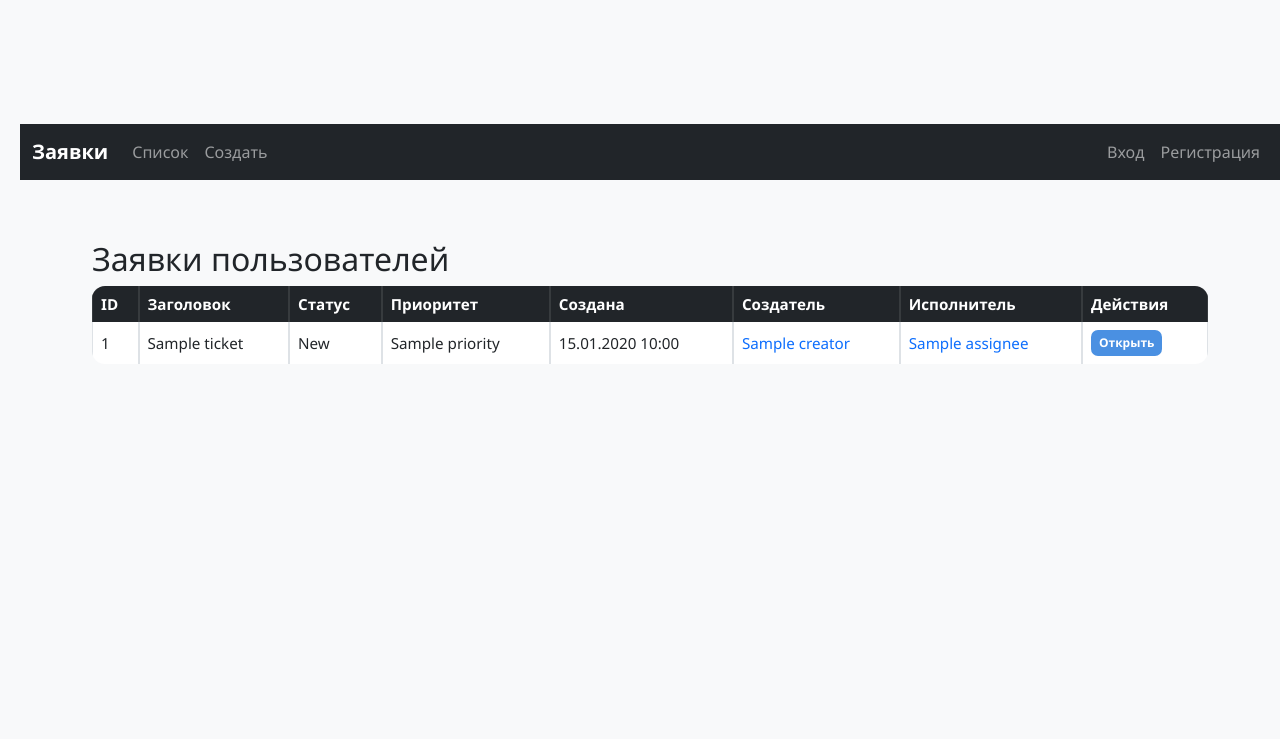
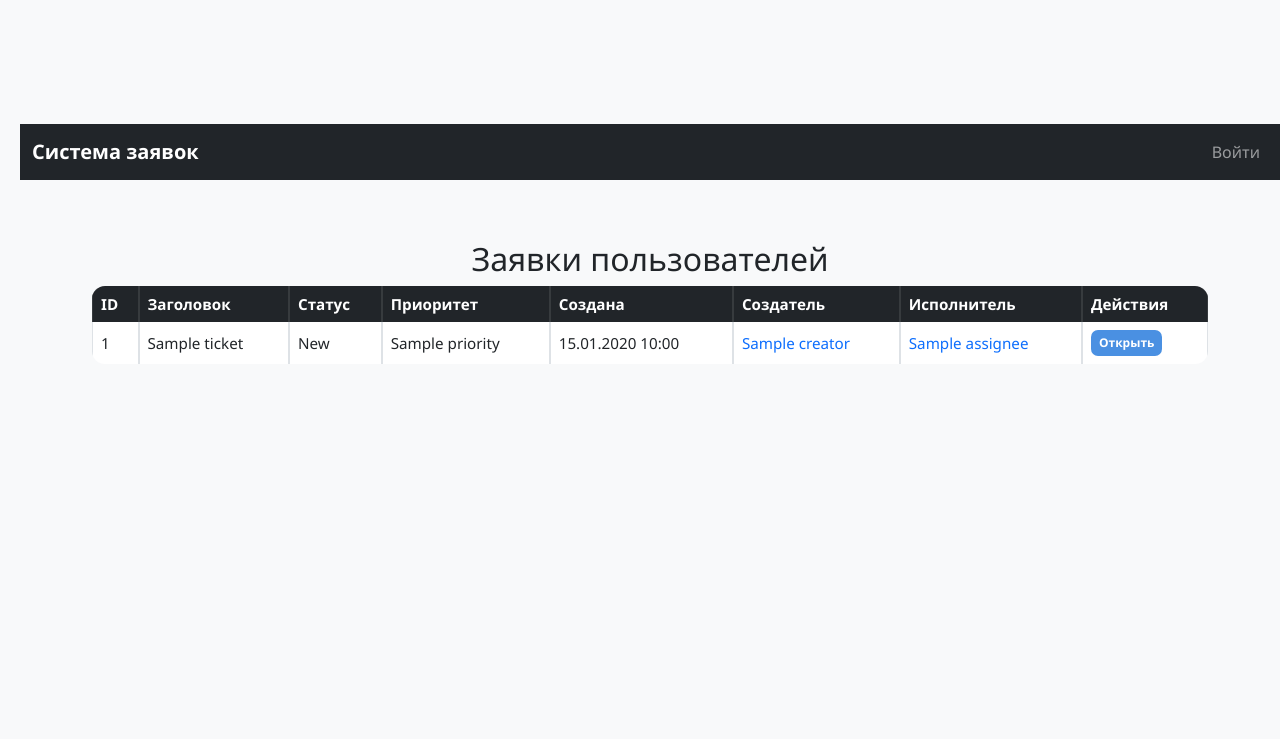
Before and after one commit to Viktoria0109/tech_ticket, a FastAPI app: template frontent/templates/admin/ticket.html in a window 1280 px wide. Shown: the top 739 px of the page. Run offline with FastAPI, Linux system fonts and the light colour scheme; the template is opened without the code that fills it: most values are stand-ins (such as "Sample title", 1, 10 or a date in 2020).

Commit message:
изм base

```diff
--- a/frontent/templates/base.html
+++ b/frontent/templates/base.html
@@ -1,50 +1,38 @@
-<!DOCTYPE html>
+<!doctype html>
 <html lang="ru">
 <head>
-    <meta charset="UTF-8">
+    <meta charset="utf-8">
+    <meta name="viewport" content="width=device-width, initial-scale=1">
+    <!-- Заголовок страницы: можно переопределять в дочерних шаблонах -->
     <title>{% block title %}{{ app_name }}{% endblock %}</title>
     <link href="https://cdn.jsdelivr.net/npm/bootstrap@5.3.0/dist/css/bootstrap.min.css" rel="stylesheet">
     <link rel="icon" href="{{ request.url_for('static', path='favicon.ico') }}">
-    <link rel="stylesheet" href="{{ request.url_for('static', path='/css/style.css') }}">
-    <script src="{{ request.url_for('static', path='/js/main.js') }}"></script>
+    <link rel="stylesheet" href="{{ request.url_for('static', path='css/style.css') }}">
 </head>
-<body>
+<body class="body-n">
+    <!-- Общая навигационная панель для всех страниц -->
     <nav class="navbar navbar-expand-lg navbar-dark bg-dark mb-4">
         <div class="container-fluid">
-            <a class="navbar-brand" href="/Users/derob/Desktop/1/tech_ticket/app/static/templates/tickets/list.html">Заявки</a>
-            <div class="collapse navbar-collapse">
-                <ul class="navbar-nav me-auto">
-                    <li class="nav-item"><a class="nav-link" href="/tickets">Список</a></li>
-                    <li class="nav-item"><a class="nav-link" href="/tickets/create">Создать</a></li>
-                    {% if current_user.role == 'admin' %}
-                    <li class="nav-item"><a class="nav-link" href="/Users/derob/Desktop/1/tech_ticket/app/static/templates/admin/dashboard.html">Админка</a></li>
-                    {% endif %}
-                </ul>
-                <ul class="navbar-nav ms-auto">
-                    {% if current_user %}
-                    <li class="nav-item"><span class="nav-link">{{ current_user.email }}</span></li>
-                    <li class="nav-item"><a class="nav-link" href="/index.html">Выход</a></li>
-                    {% else %}
-                    <li class="nav-item"><a class="nav-link" href="/login">Вход</a></li>
-                    <li class="nav-item"><a class="nav-link" href="/register">Регистрация</a></li>
-                    {% endif %}
-                </ul>
-            </div>
+            <a class="navbar-brand" href="/">{{ app_name }}</a>
+            <ul class="navbar-nav ms-auto">
+                {% if user %}
+                <li class="nav-item"><span class="nav-link">{{ user.email }}</span></li>
+                <li class="nav-item"><a class="nav-link" href="/logout">Выход</a></li>
+                {% else %}
+                <li class="nav-item"><a class="nav-link" href="/login">Войти</a></li>
+                {% endif %}
+            </ul>
         </div>
     </nav>
+
     <div class="container">
-        {% if notifications %}
-        <div class="mb-3">
-            {% for n in notifications %}
-            <div class="alert alert-info alert-dismissible fade show" role="alert">
-                {{ n.message }}
-                <a href="/tickets/{{ n.ticket_id }}" class="btn btn-sm btn-outline-primary ms-2">Открыть</a>
-                <button type="button" class="btn-close" data-bs-dismiss="alert" aria-label="Закрыть"></button>
-            </div>
-            {% endfor %}
-        </div>
-        {% endif %}
+        <!-- Новый блок для подзаголовка страницы -->
+        {% block page_header %}{% endblock %}
+
+        <!-- Основное содержимое страницы -->
         {% block content %}{% endblock %}
     </div>
+
+    <script src="{{ request.url_for('static', path='js/main.js') }}"></script>
 </body>
 </html>
```
